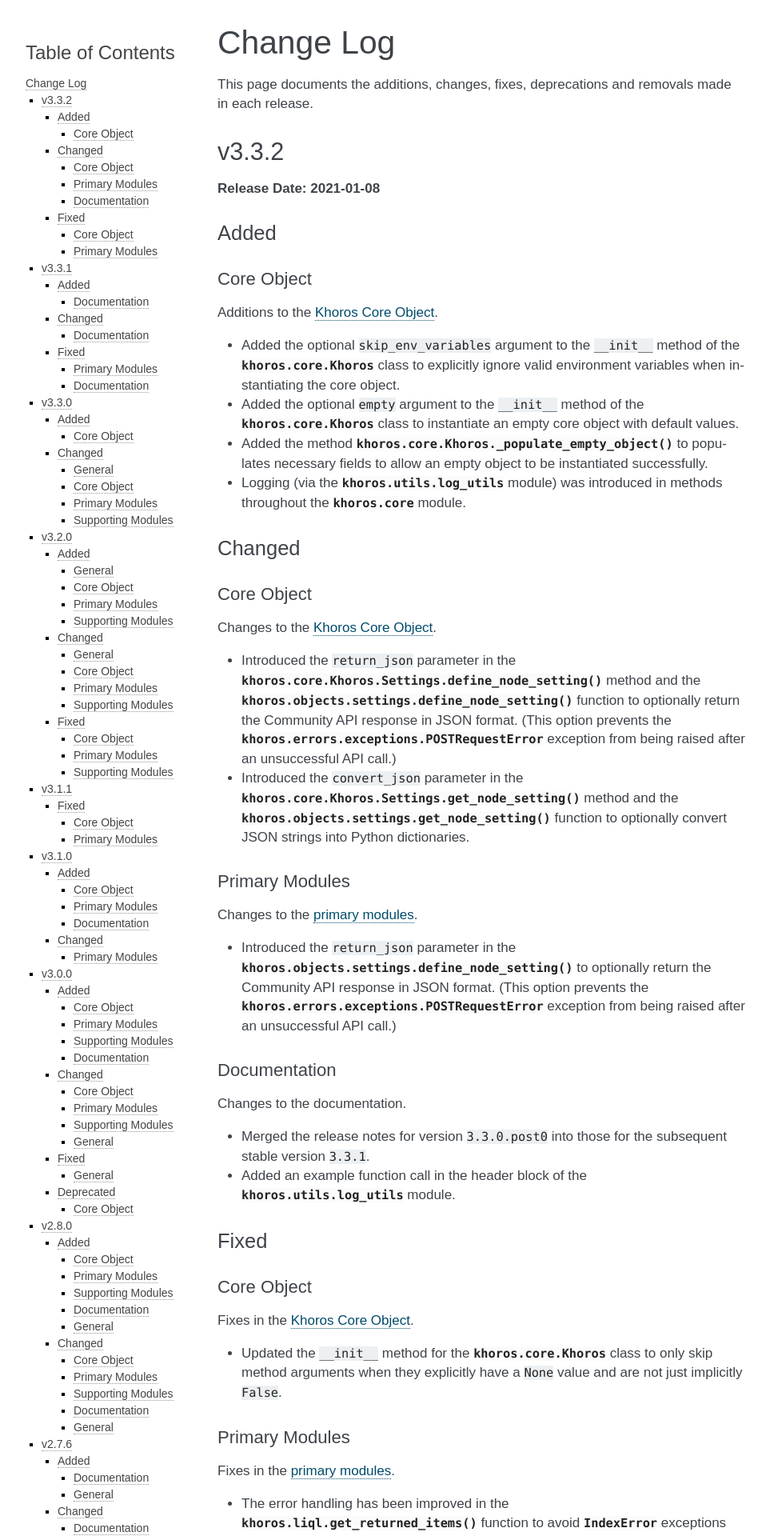
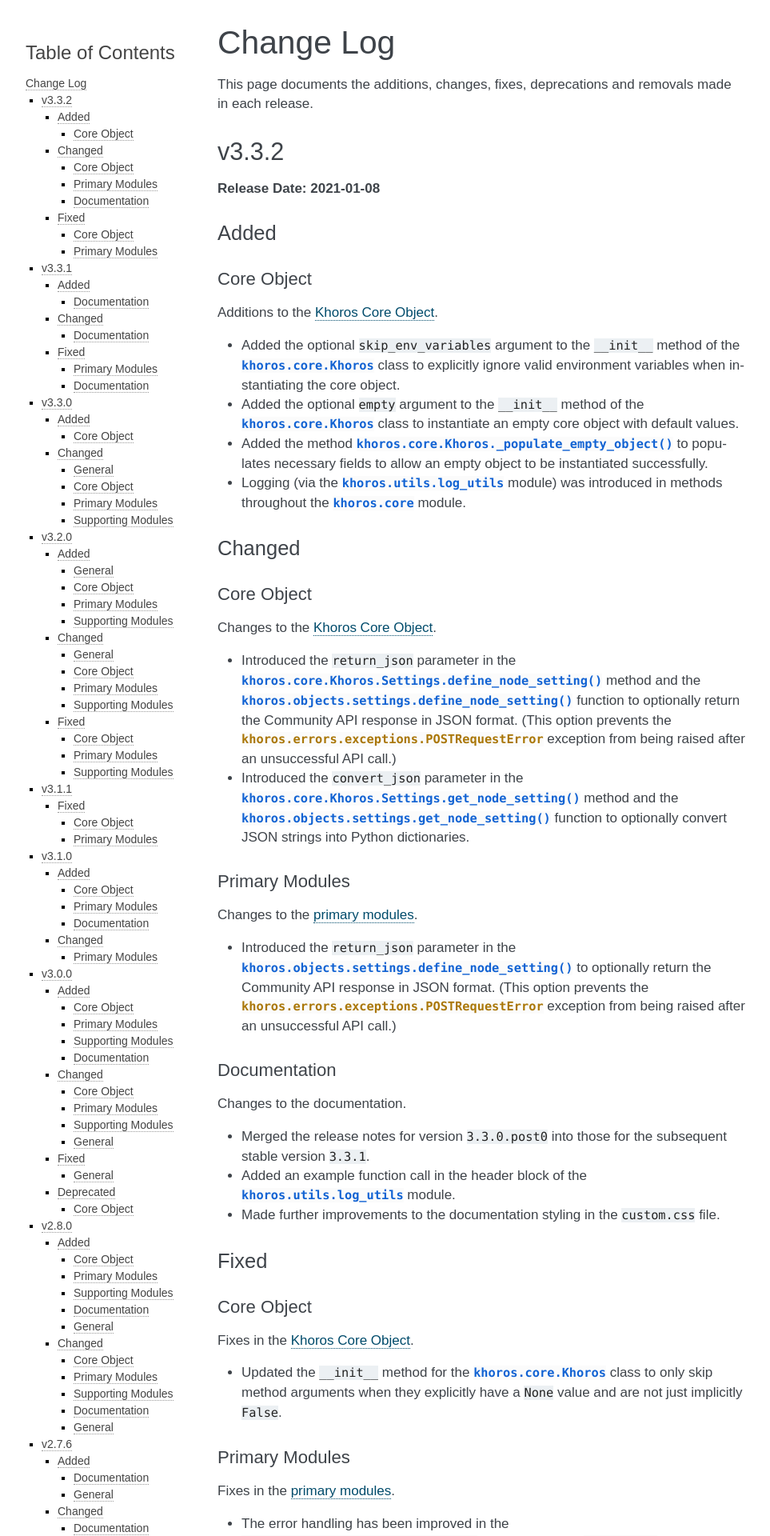
Before and after one commit to jeffshurtliff/khoros, a Sphinx documentation site: the page built from docs/changelog.rst, in a window 1280 px wide. Shown: the top 1920 px of the page at 80% size, without its empty margins (148-1111 px from the left). Built offline with Sphinx 7.4.7, drawn with Linux system fonts in a browser that asks for light colours.

Commit message:
Made further styling improvements for the documentation in custom.css

```diff
--- a/docs/_static/custom.css
+++ b/docs/_static/custom.css
@@ -23,6 +23,7 @@
 .versionchanged {
     border: 1px solid #ddd;
     padding: 0.5em 1em;
+    margin-bottom: 20px;
 
 }
 .versionadded p,
@@ -36,3 +37,30 @@
 .versionchanged {
     background-color: #fffacd;
 }
+
+/* Style the To Do (aka Admonition) boxes */
+div.admonition {
+    border: 1px solid #f8ca66;
+    background-color: #fdeece;
+}
+
+/* Slightly increase the width of the field list labels column */
+dl.field-list > dt {
+    padding-left: 5px;      /* Original: 0.5em */
+}
+
+/* Style the hyperlinks to Python exceptions */
+code.py-exc {
+    color: #aa7708;
+}
+
+/* Style non-exception Python element cross-references */
+code.xref.py.docutils:not(.py-exc) {
+    color: #1263d3;
+}
+
+/* Style the parameter data type cross-references */
+a.reference.external > em {
+    color: #842a8c;
+    font-weight: 500;
+}
--- a/docs/changelog.rst
+++ b/docs/changelog.rst
@@ -55,6 +55,7 @@
 * Merged the release notes for version ``3.3.0.post0`` into those for the subsequent
   stable version ``3.3.1``.
 * Added an example function call in the header block of the :py:mod:`khoros.utils.log_utils` module.
+* Made further improvements to the documentation styling in the ``custom.css`` file.
 
 Fixed
 =====
```
